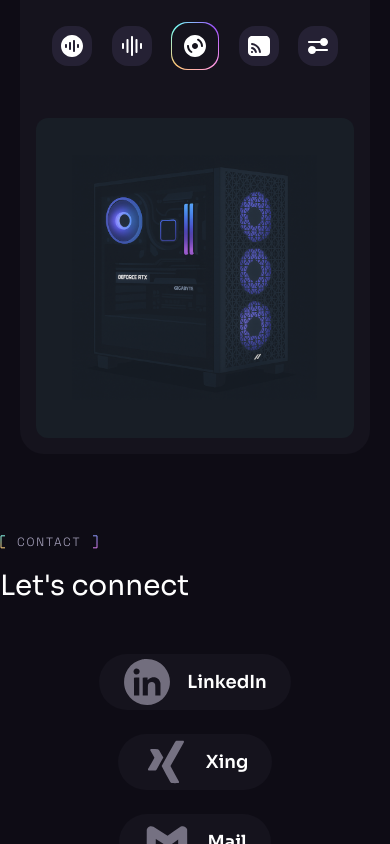
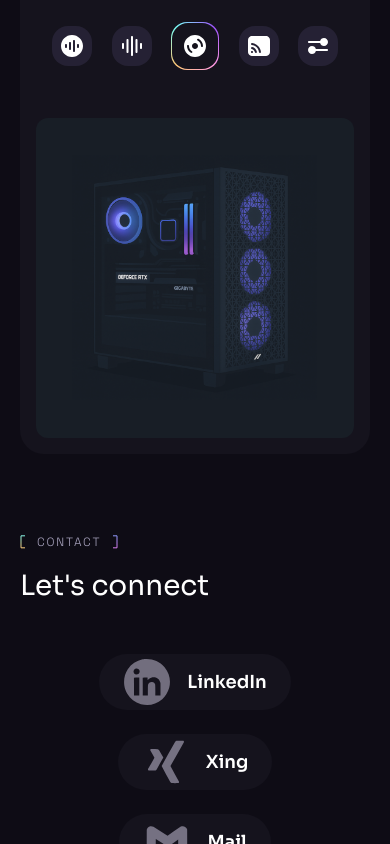
Before and after one commit to chrisguter/ChrisGuterPortfolio, a React (Vite) app: page / in a window 390 px wide. Shown: the part 11156-12000 px from the top of the page. Built offline with nearby package versions, Linux system fonts and the light colour scheme.

Commit message:
fixed heading alignment

```diff
--- a/src/components/Contact.jsx
+++ b/src/components/Contact.jsx
@@ -5,9 +5,8 @@ import { socials } from "../constants";
 const Contact = () => {
   return (
     <Section className="overflow-hidden" id="contact" crosses>
-      <Heading tag="Contact" title="Let's connect"></Heading>
-
-      <div className="flex flex-col items-center mb-10">
+      <div className="container md:pb-10">
+        <Heading tag="Contact" title="Let's connect"></Heading>
         <ul className="flex flex-col items-center gap-6">
           {socials.map((item) => (
             <a
```
